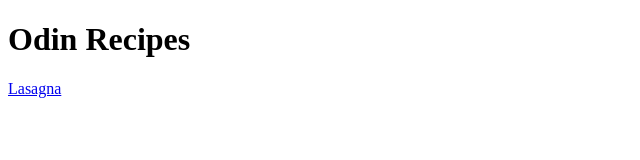
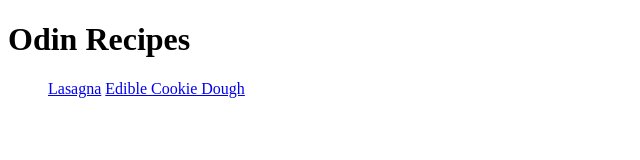
Before and after one commit to Js8404/odin-recipes, a plain HTML site: page index.html in a window 1280 px wide. Shown: the whole page, without its empty margins (0-640 px from the left). Drawn offline with Linux system fonts and the light colour scheme.

Commit message:
Added browse more button and html of next recipe

```diff
--- a/index.html
+++ b/index.html
@@ -5,6 +5,8 @@
      </head>
      <body>
         <h1> Odin Recipes</h1>
-        <a href="recipes/lasagna.html"> Lasagna</a>
+        <ul><a href="recipes/lasagna.html"> Lasagna</a>
+         <a href="recipes/Cookie.html"> Edible Cookie Dough</a>
+         </ul>
      </body>
 </html>
```
Also changed, not shown: recipes/lasagna.html (+1 -0 lines), recipes/Cookie.html (added), recipes/a.html (added).
